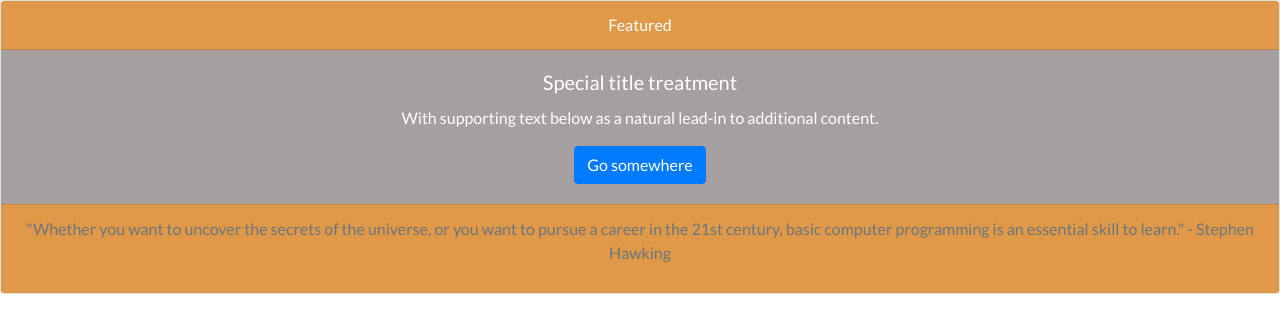
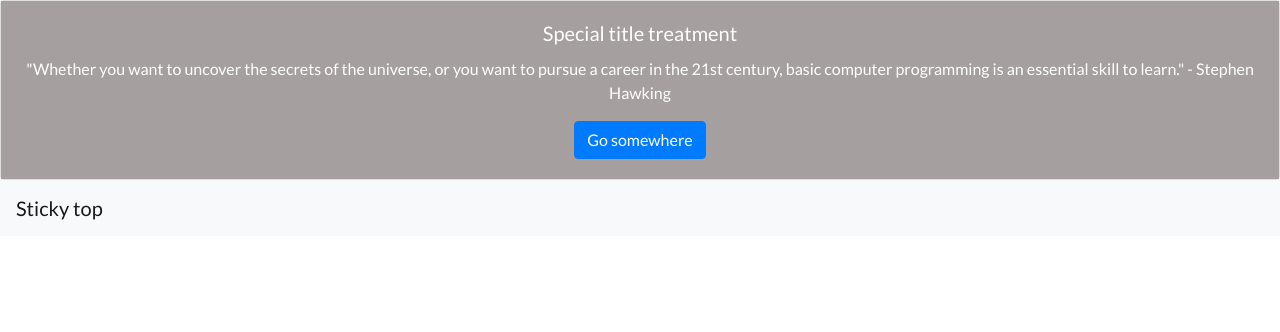
Before and after one commit to kenzierlee/kenzierlee.github.io, a plain HTML site: page index.html in a window 1280 px wide. Drawn offline with nearby package versions, Linux system fonts and the light colour scheme.

Commit message:
styling changes

```diff
--- a/index.html
+++ b/index.html
@@ -11,17 +11,15 @@
 </head>
 <body>
     <div class="card text-center">
-        <div class="card-header">
-          Featured
-        </div>
+
         <div class="card-body">
           <h5 class="card-title">Special title treatment</h5>
-          <p class="card-text">With supporting text below as a natural lead-in to additional content.</p>
+          <p>"Whether you want to uncover the secrets of the universe, or you want to pursue a career in the 21st century, basic computer programming is an essential skill to learn." - Stephen Hawking</p>
           <a href="#" class="btn btn-primary">Go somewhere</a>
         </div>
-        <div class="card-footer text-muted">
-          <p>"Whether you want to uncover the secrets of the universe, or you want to pursue a career in the 21st century, basic computer programming is an essential skill to learn." - Stephen Hawking</p>
-        </div>
       </div>
+      <nav class="navbar sticky-top navbar-light bg-light">
+        <a class="navbar-brand" href="#">Sticky top</a>
+      </nav>
 </body>
 </html>
--- a/style.css
+++ b/style.css
@@ -1,10 +1,7 @@
 body {
     font-family: 'Lato', sans-serif;
 }
-.card-header, .card-footer {
-    background-color: #DF9948;
-    color: #ffffff;
-}
+
 .card-body {
     background-color: rgba(148, 139, 140, 0.829);
     color: #ffffff;
```
